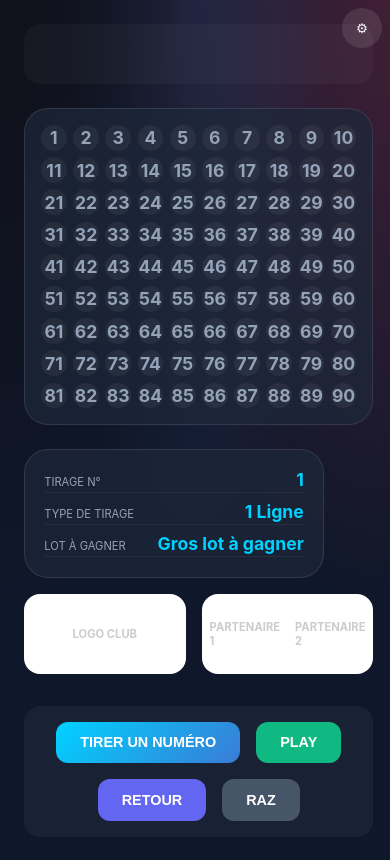
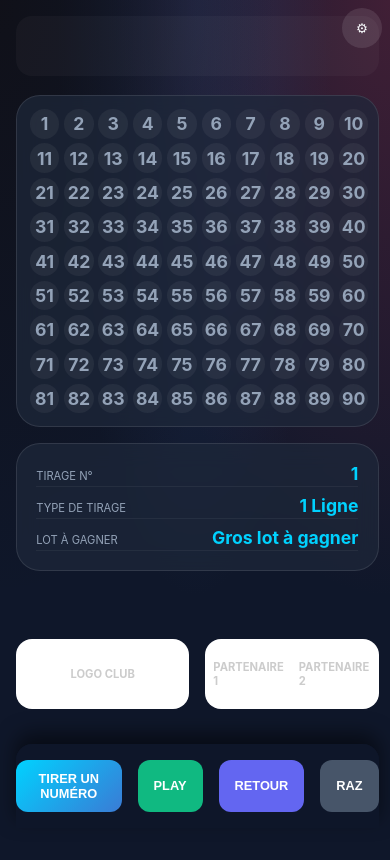
Before and after one commit to Abdel-faq/LOTO, a React (Vite) app: page / in a window 390 px wide. Built offline with nearby package versions, Linux system fonts and the light colour scheme.

Commit message:
Allow scrolling on tablets and optimize iPad layout

```diff
--- a/src/index.css
+++ b/src/index.css
@@ -18,14 +18,16 @@ body {
   font-family: 'Outfit', 'Inter', -apple-system, sans-serif;
   background: var(--dynamic-bg, var(--bg-dark));
   background-image:
-    radial-gradient(at 0% 0%, hsla(253,16%,7%,0.8) 0, transparent 50%),
-    radial-gradient(at 50% 0%, hsla(225,39%,30%,0.5) 0, transparent 50%),
-    radial-gradient(at 100% 0%, hsla(339,49%,30%,0.5) 0, transparent 50%);
+    radial-gradient(at 0% 0%, hsla(253, 16%, 7%, 0.8) 0, transparent 50%),
+    radial-gradient(at 50% 0%, hsla(225, 39%, 30%, 0.5) 0, transparent 50%),
+    radial-gradient(at 100% 0%, hsla(339, 49%, 30%, 0.5) 0, transparent 50%);
   color: var(--text-main);
   min-height: 100vh;
   margin: 0;
-  overflow: hidden;
+  overflow-x: hidden;
+  overflow-y: auto;
 }
+
 
 .app-container {
   display: grid;
@@ -33,9 +35,10 @@ body {
   grid-template-rows: auto 1fr auto;
   gap: 1.5rem;
   padding: 1.5rem;
-  height: 100vh;
+  min-height: 100vh;
   box-sizing: border-box;
 }
+
 
 /* History Section */
 .history-section {
@@ -108,8 +111,13 @@ body {
 }
 
 @keyframes pulse {
-  from { transform: scale(1.05); }
-  to { transform: scale(1.2); }
+  from {
+    transform: scale(1.05);
+  }
+
+  to {
+    transform: scale(1.2);
+  }
 }
 
 .display-section {
@@ -177,8 +185,15 @@ body {
 }
 
 @keyframes ballEnter {
-  from { transform: scale(0) rotate(-180deg); opacity: 0; }
-  to { transform: scale(1) rotate(0deg); opacity: 1; }
+  from {
+    transform: scale(0) rotate(-180deg);
+    opacity: 0;
+  }
+
+  to {
+    transform: scale(1) rotate(0deg);
+    opacity: 1;
+  }
 }
 
 .footer-logos {
@@ -266,7 +281,7 @@ body {
 .admin-modal {
   position: fixed;
   inset: 0;
-  background: rgba(0,0,0,0.9);
+  background: rgba(0, 0, 0, 0.9);
   backdrop-filter: blur(10px);
   z-index: 2000;
   display: flex;
@@ -295,13 +310,15 @@ body {
   margin-top: 1rem;
 }
 
-.prep-table th, .prep-table td {
+.prep-table th,
+.prep-table td {
   padding: 0.5rem;
   text-align: left;
   border-bottom: 1px solid #334155;
 }
 
-.prep-table input, .prep-table select {
+.prep-table input,
+.prep-table select {
   width: 100%;
   padding: 0.4rem;
 }
@@ -316,44 +333,63 @@ body {
 @media (max-width: 1024px) {
   .app-container {
     grid-template-columns: 1fr;
-    grid-template-rows: auto auto auto auto;
-    overflow-y: auto;
+    grid-template-rows: auto auto auto auto auto;
     height: auto;
+    padding: 1rem;
+    gap: 1rem;
   }
 
   .grid-section {
     grid-row: 2;
+    padding: 0.8rem;
+    gap: 0.3rem;
   }
 
   .display-section {
     grid-row: 3;
-    flex-direction: row;
-    flex-wrap: wrap;
-    justify-content: center;
+    flex-direction: column;
+    align-items: center;
+    gap: 1.5rem;
   }
 
   .info-card {
-    width: 300px;
+    width: 100%;
+    max-width: 500px;
   }
 
   .drawn-number-large {
     width: 100%;
-    margin: 1rem 0;
+    margin: 0.5rem 0;
   }
 
   .ball {
-    width: 200px;
-    height: 200px;
-    font-size: 6rem;
+    width: 180px;
+    height: 180px;
+    font-size: 5rem;
   }
 
   .footer-logos {
+    grid-row: 4;
     width: 100%;
-    height: 80px;
+    height: 70px;
   }
 
   .controls {
-    grid-row: 4;
-    flex-wrap: wrap;
+    grid-row: 5;
+    position: sticky;
+    bottom: 0px;
+    background: rgba(15, 23, 42, 0.9);
+    backdrop-filter: blur(10px);
+    width: 100%;
+    margin: 0;
+    padding: 1rem 0;
+    z-index: 100;
+    border-radius: 1rem 1rem 0 0;
+    box-shadow: 0 -10px 20px rgba(0, 0, 0, 0.5);
+  }
+
+  .btn {
+    padding: 0.6rem 1rem;
+    font-size: 0.8rem;
   }
 }
```
